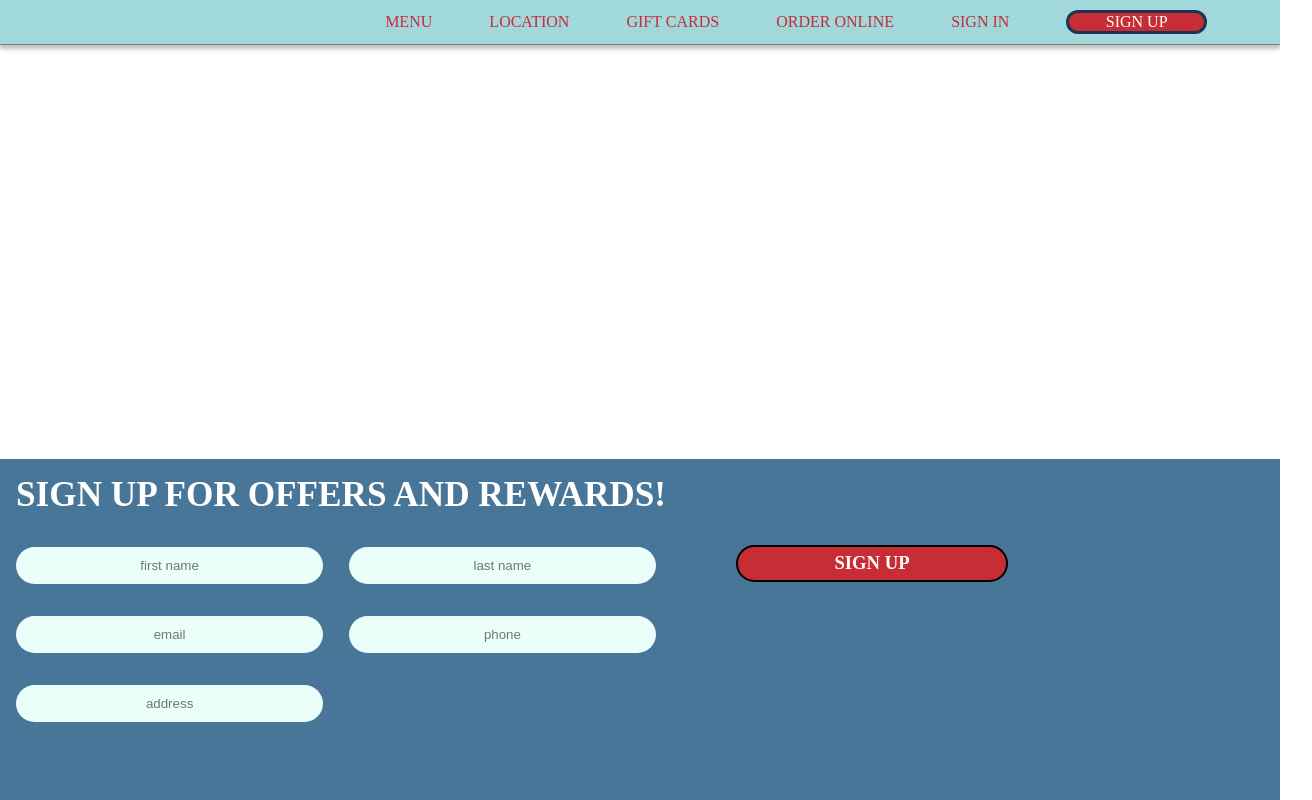
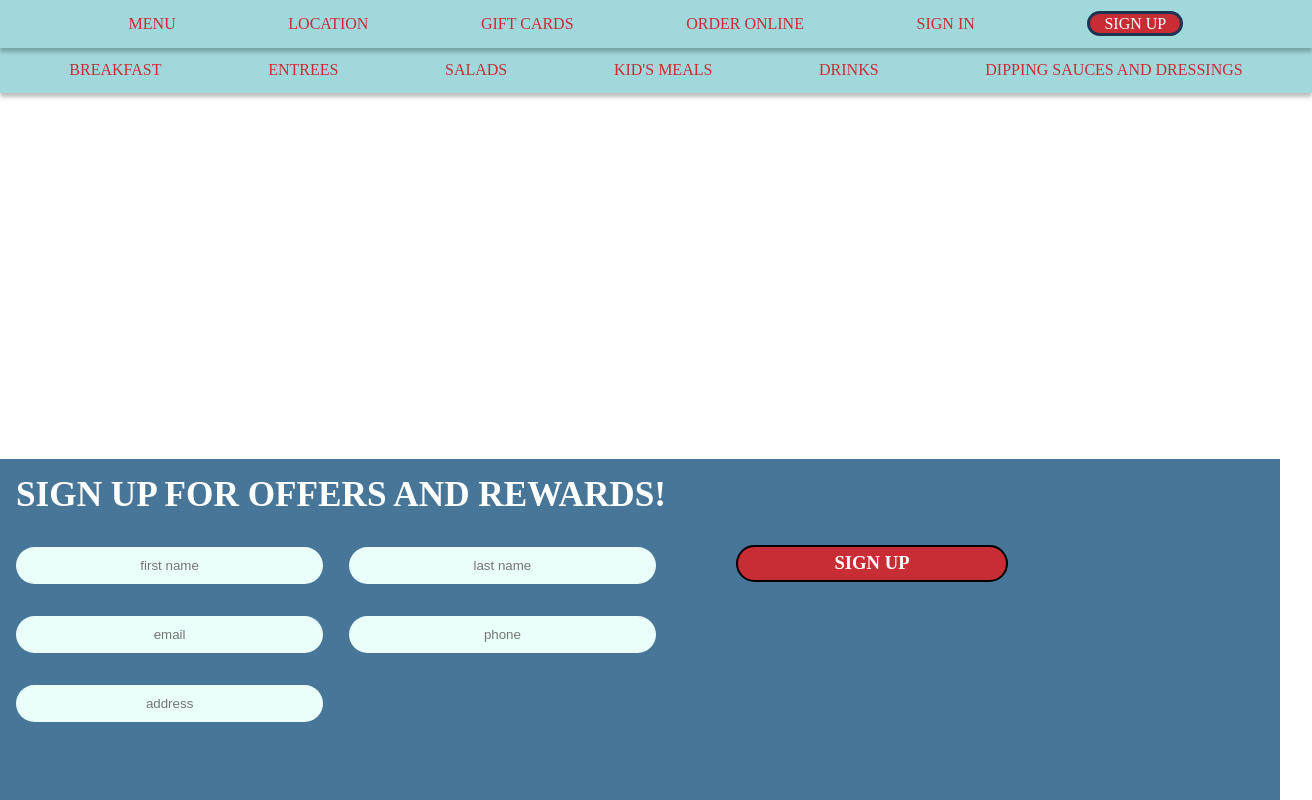
Before and after one commit to LuisOcasio/todo, a React (Create React App) app: page / in a window 1280 px wide. Shown: the whole page, 1312 px wide, since content can reach past the window. Built offline with nearby package versions, Linux system fonts and the light colour scheme; a web font is replaced by a local one.

Commit message:
MenuNav added

```diff
--- /dev/null
+++ b/src/components/MenuNav.js
@@ -0,0 +1,37 @@
+import React from "react";
+import { Link } from "react-router-dom";
+import styled from "styled-components";
+
+
+const MenuNav = () => {
+    return (
+        <NavBar>
+
+            <Link to="/">BREAKFAST</Link>
+            <Link to="/">ENTREES</Link>
+            <Link to="/">SALADS</Link>
+            <Link to="/">KID'S MEALS</Link>
+            <Link to="/">DRINKS</Link>
+            <Link to="/">DIPPING SAUCES AND DRESSINGS</Link>
+
+      </NavBar>
+    )
+}
+
+export default MenuNav;
+
+const NavBar = styled.nav`
+  font-weight: 300;
+  padding: 0 1em;
+  display: flex;
+  height: 45px;
+  box-shadow: 0px 4px 4px rgba(0, 0, 0, 0.25);
+  background-color: #a0d8db;
+  position: relative;
+  z-index: 10;
+  justify-content: space-around;
+  color: #c82d35;
+  text-align: center;
+  width: 100%;
+  align-items: center;
+`;
--- a/src/components/Nav.js
+++ b/src/components/Nav.js
@@ -27,15 +27,18 @@ const Nav = () => {
 export default Nav;
 
 const NavBar = styled.nav`
-  border-bottom: 1px solid grey;
+
   font-weight: 300;
   padding: 0 1em;
   display: flex;
-  justify-content: space-between;
-  height: 2.75rem;
+  justify-content: flex;
+  height: 2.99rem;
   align-items: center;
   box-shadow: 0px 4px 4px rgba(0, 0, 0, 0.25);
   background-color: #a0d8db;
+  position: relative;
+  z-index: 11;
+  width: 100%
 `;
 
 const UL = styled.ul`
@@ -49,15 +52,19 @@ const LI = styled.li`
   display: flex;
   justify-content: space-evenly;
   color: #c82d35;
-  width: 75%;
+  width: 100%;
   align-items: center;
 `;
 
 const SignupWrapper = styled.button`
-  width: 15%;
+  display: flex;
+  width: 96px;
+  height: 25px;
+  justify-content: space-evenly;
   background-color: #c82d35;
   border: 3px solid #1e3453;
   border-radius: 25.5px;
   font-family: "Ribeye", cursive;
   color: #fff;
+  align-items: center;
 `;
--- a/src/pages/landing.js
+++ b/src/pages/landing.js
@@ -1,12 +1,14 @@
 import React from "react";
 import styled from "styled-components";
 import Nav from "../components/Nav";
+import MenuNav from "../components/MenuNav"
 import Footer from "../components/Footer";
 
 const landing = () => {
   return (
     <Wrapper>
       <Nav />
+      <MenuNav />
       <Footer />
     </Wrapper>
   );
```
